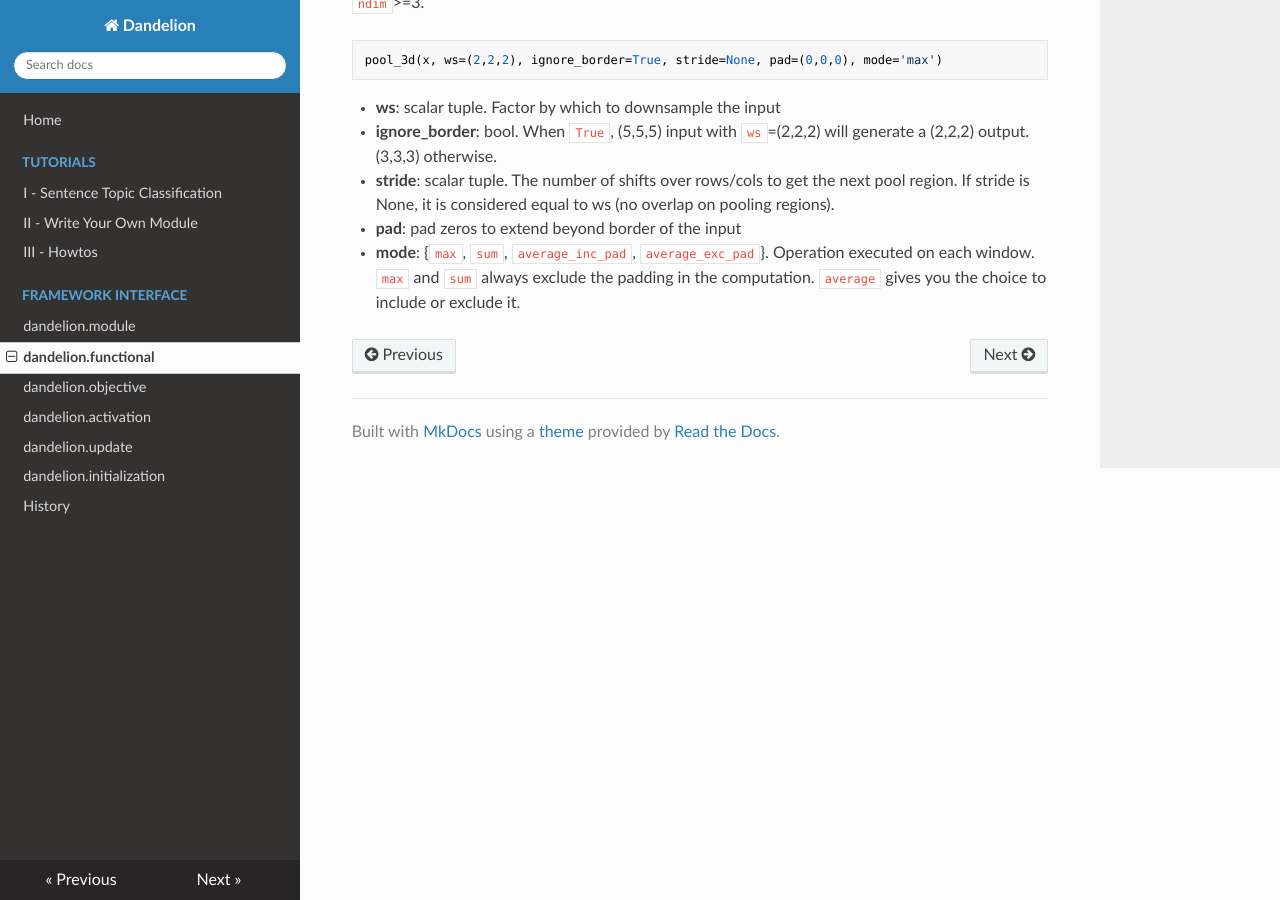
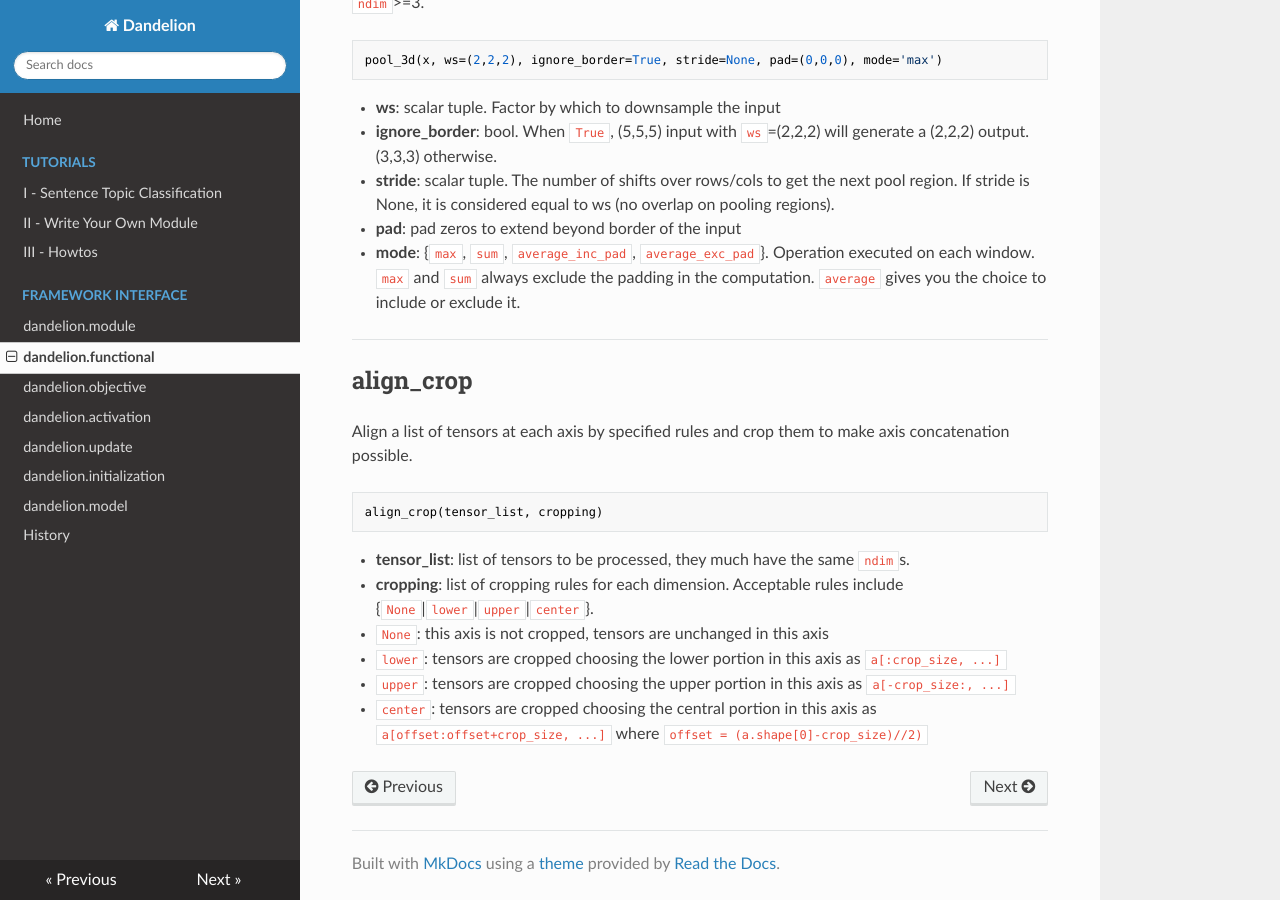
Before and after one commit to david-leon/Dandelion, an MkDocs documentation site: the page built from docs/dandelion_functional.md, in a window 1280 px wide and 900 px high, scrolled down 1143 px. Built offline with MkDocs 1.6.1, drawn with Linux system fonts in a browser that asks for light colours; nearby versions of some CDN libraries; old or Windows-style settings are respelled for this version of MkDocs.

Commit message:
improve documentation

````diff
--- a/docs/dandelion_functional.md
+++ b/docs/dandelion_functional.md
@@ -33,3 +33,16 @@ pool_3d(x, ws=(2,2,2), ignore_border=True, stride=None, pad=(0,0,0), mode='max')
 * **stride**: scalar tuple. The number of shifts over rows/cols to get the next pool region. If stride is None, it is considered equal to ws (no overlap on pooling regions).
 * **pad**: pad zeros to extend beyond border of the input
 * **mode**: {`max`, `sum`, `average_inc_pad`, `average_exc_pad`}. Operation executed on each window. `max` and `sum` always exclude the padding in the computation. `average` gives you the choice to include or exclude it.
+
+_______________________________________________________________________
+## align_crop
+Align a list of tensors at each axis by specified rules and crop them to make axis concatenation possible.
+```python
+align_crop(tensor_list, cropping)
+```
+* **tensor_list**: list of tensors to be processed, they much have the same `ndim`s.
+* **cropping**: list of cropping rules for each dimension. Acceptable rules include {`None`|`lower`|`upper`|`center`}.
+  * `None`: this axis is not cropped, tensors are unchanged in this axis
+  * `lower`: tensors are cropped choosing the lower portion in this axis as `a[:crop_size, ...]`
+  * `upper`: tensors are cropped choosing the upper portion in this axis as `a[-crop_size:, ...]`
+  * `center`: tensors are cropped choosing the central portion in this axis as ``a[offset:offset+crop_size, ...]`` where ``offset = (a.shape[0]-crop_size)//2)``
--- a/mkdocs.yml
+++ b/mkdocs.yml
@@ -16,6 +16,7 @@ pages:
       - dandelion.activation: dandelion_activation.md
       - dandelion.update: dandelion_update.md
       - dandelion.initialization: dandelion_initialization.md
+      - dandelion.model: dandelion_model.md
     - History: history.md
 
 
````
Also changed, not shown: README.md (+2 -0 lines), docs/dandelion_model.md (added, +10 -0 lines), docs/dandelion_module.md (+5 -0 lines), docs/index.md (+1 -0 lines), 1 other file.
